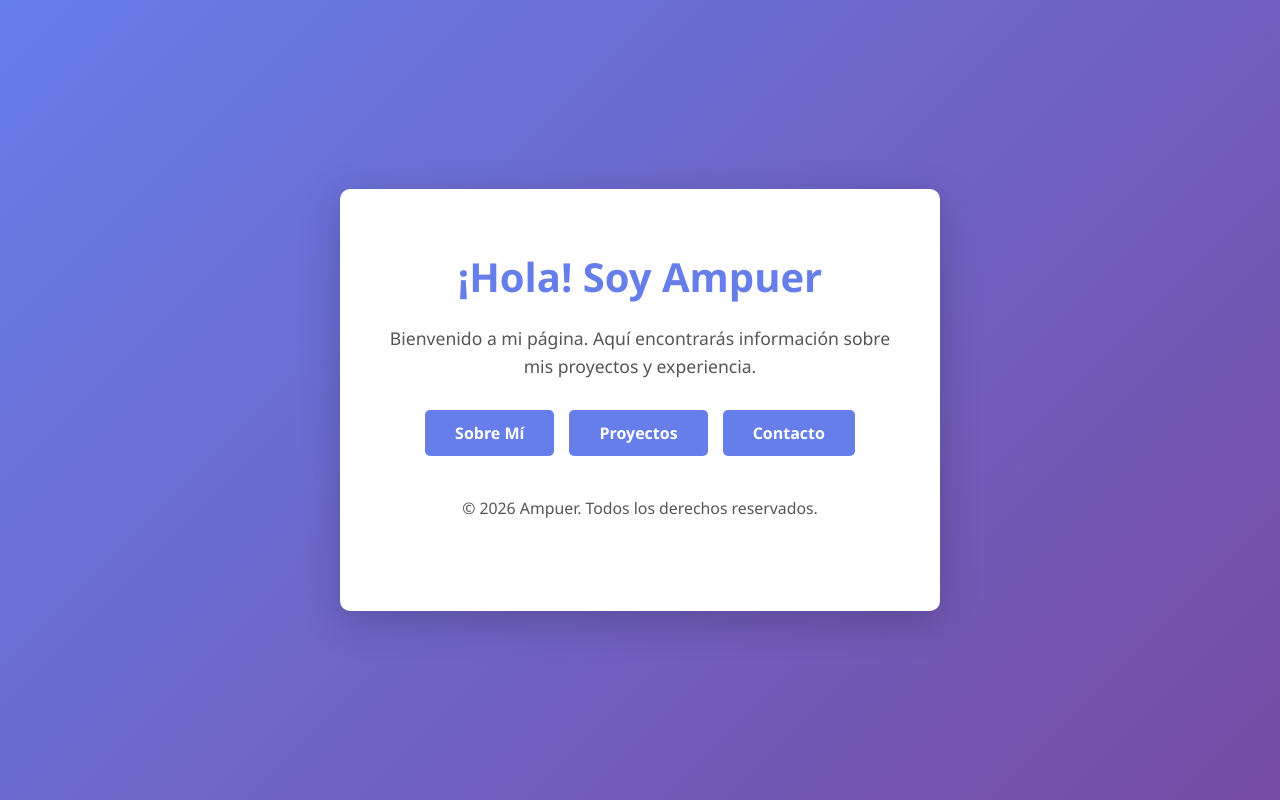
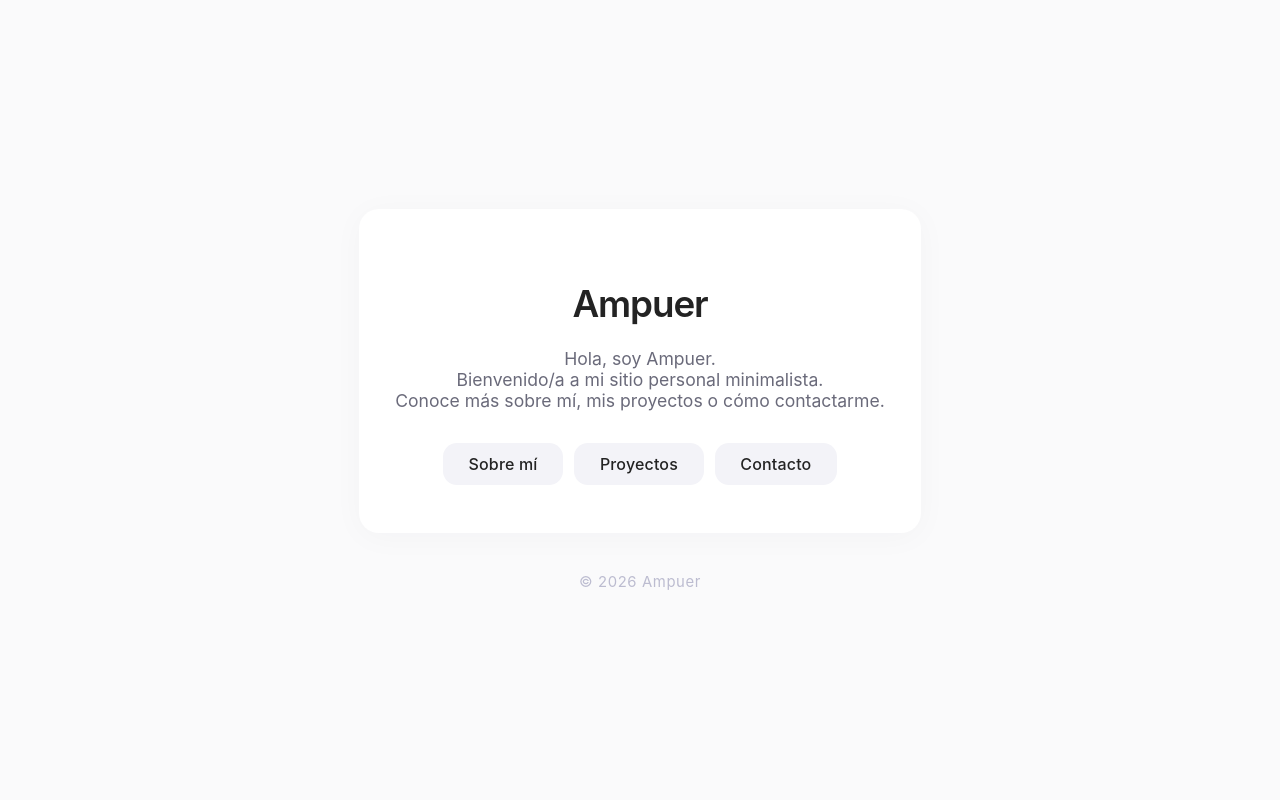
Before and after one commit to ampuer/ampuer.github.io, a plain HTML site: page index.html in a window 1280 px wide. Drawn offline with Linux system fonts and the light colour scheme.

Commit message:
Actualiza index.html con nuevo contenido

```diff
--- a/index.html
+++ b/index.html
@@ -3,103 +3,102 @@
 <head>
   <meta charset="UTF-8">
   <meta name="viewport" content="width=device-width, initial-scale=1.0">
-    <title>Ampuer - Landing Page</title>
+  <title>Ampuer</title>
   <style>
-        * {
+    html, body {
+      height: 100%;
+      background: #fafafb;
       margin: 0;
       padding: 0;
-            box-sizing: border-box;
+      font-family: 'Inter', system-ui, -apple-system, BlinkMacSystemFont, 'Segoe UI', Roboto, 'Helvetica Neue', Arial, sans-serif;
+      color: #232323;
     }
-
     body {
-            font-family: 'Segoe UI', Tahoma, Geneva, Verdana, sans-serif;
-            background: linear-gradient(135deg, #667eea 0%, #764ba2 100%);
-            min-height: 100vh;
+      height: 100vh;
       display: flex;
+      flex-direction: column;
+      align-items: center;
       justify-content: center;
-            align-items: center;
-            color: #333;
     }
-
-        .container {
-            background: white;
-            border-radius: 10px;
-            box-shadow: 0 10px 40px rgba(0, 0, 0, 0.2);
-            padding: 60px 40px;
-            max-width: 600px;
+    main {
+      background: #fff;
+      box-shadow: 0px 4px 32px rgba(40,40,60,0.03);
+      border-radius: 20px;
+      padding: 48px 36px;
+      min-width: 320px;
+      max-width: 95vw;
       text-align: center;
+      transition: box-shadow 0.2s;
     }
-
+    main:hover {
+      box-shadow: 0px 8px 44px rgba(73,63,140,0.07);
+    }
     h1 {
-            color: #667eea;
-            font-size: 2.5em;
-            margin-bottom: 20px;
+      font-size: 2.3rem;
+      font-weight: 600;
+      margin-bottom: 0.6em;
+      letter-spacing: -0.03em;
     }
-
     p {
-            font-size: 1.1em;
-            color: #555;
-            margin-bottom: 30px;
-            line-height: 1.6;
+      font-size: 1.1rem;
+      color: #6a6a7a;
+      margin: 0 0 1.8em;
     }
-
-        .buttons {
+    nav {
+      margin-top: 1.5em;
       display: flex;
-            gap: 15px;
+      gap: 0.7em;
       justify-content: center;
       flex-wrap: wrap;
     }
-
-        a {
+    nav a {
       display: inline-block;
-            padding: 12px 30px;
-            background: #667eea;
-            color: white;
+      font-weight: 500;
+      letter-spacing: 0.01em;
       text-decoration: none;
-            border-radius: 5px;
-            transition: background 0.3s ease;
-            font-weight: bold;
+      background: #f3f3f8;
+      color: #232323;
+      border-radius: 14px;
+      padding: 0.7em 1.6em;
+      font-size: 1rem;
+      transition: background .2s, color .2s;
     }
-
-        a:hover {
-            background: #764ba2;
+    nav a:hover, nav a:focus {
+      background: #232323;
+      color: #fff;
     }
-
     footer {
       margin-top: 40px;
-            font-size: 0.9em;
-            color: #999;
+      font-size: 0.93em;
+      color: #bcbcd0;
+      letter-spacing: 0.04em;
     }
-
     @media (max-width: 600px) {
-            .container {
-                padding: 40px 20px;
+      main {
+        padding: 26px 10px;
+        min-width: 0;
       }
-
       h1 {
-                font-size: 1.8em;
-            }
-
-            .buttons {
-                flex-direction: column;
+        font-size: 1.5rem;
       }
     }
   </style>
 </head>
 <body>
-    <div class="container">
-        <h1>¡Hola! Soy Ampuer</h1>
-        <p>Bienvenido a mi página. Aquí encontrarás información sobre mis proyectos y experiencia.</p>
-
-        <div class="buttons">
-            <a href="#sobre">Sobre Mí</a>
+  <main>
+    <h1>Ampuer</h1>
+    <p>Hola, soy Ampuer.<br>
+      Bienvenido/a a mi sitio personal minimalista.<br>
+      Conoce más sobre mí, mis proyectos o cómo contactarme.
+    </p>
+    <nav>
+      <a href="#sobre">Sobre mí</a>
       <a href="#proyectos">Proyectos</a>
       <a href="#contacto">Contacto</a>
-        </div>
-
+    </nav>
+  </main>
   <footer>
-            <p>&copy; 2026 Ampuer. Todos los derechos reservados.</p>
+    &copy; 2026 Ampuer
   </footer>
-    </div>
 </body>
 </html>
```
Lines whose indentation alone changed are shown as unchanged.
